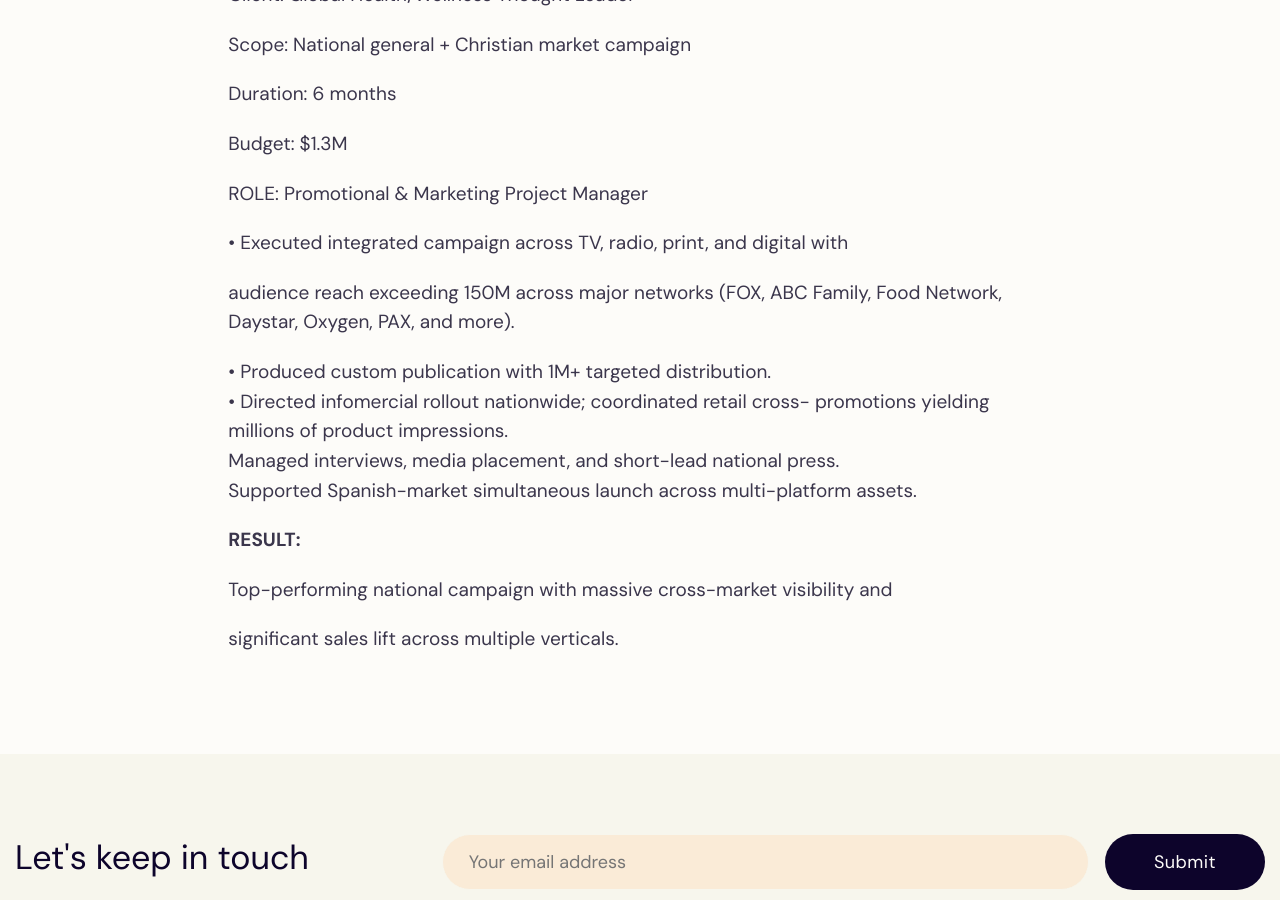
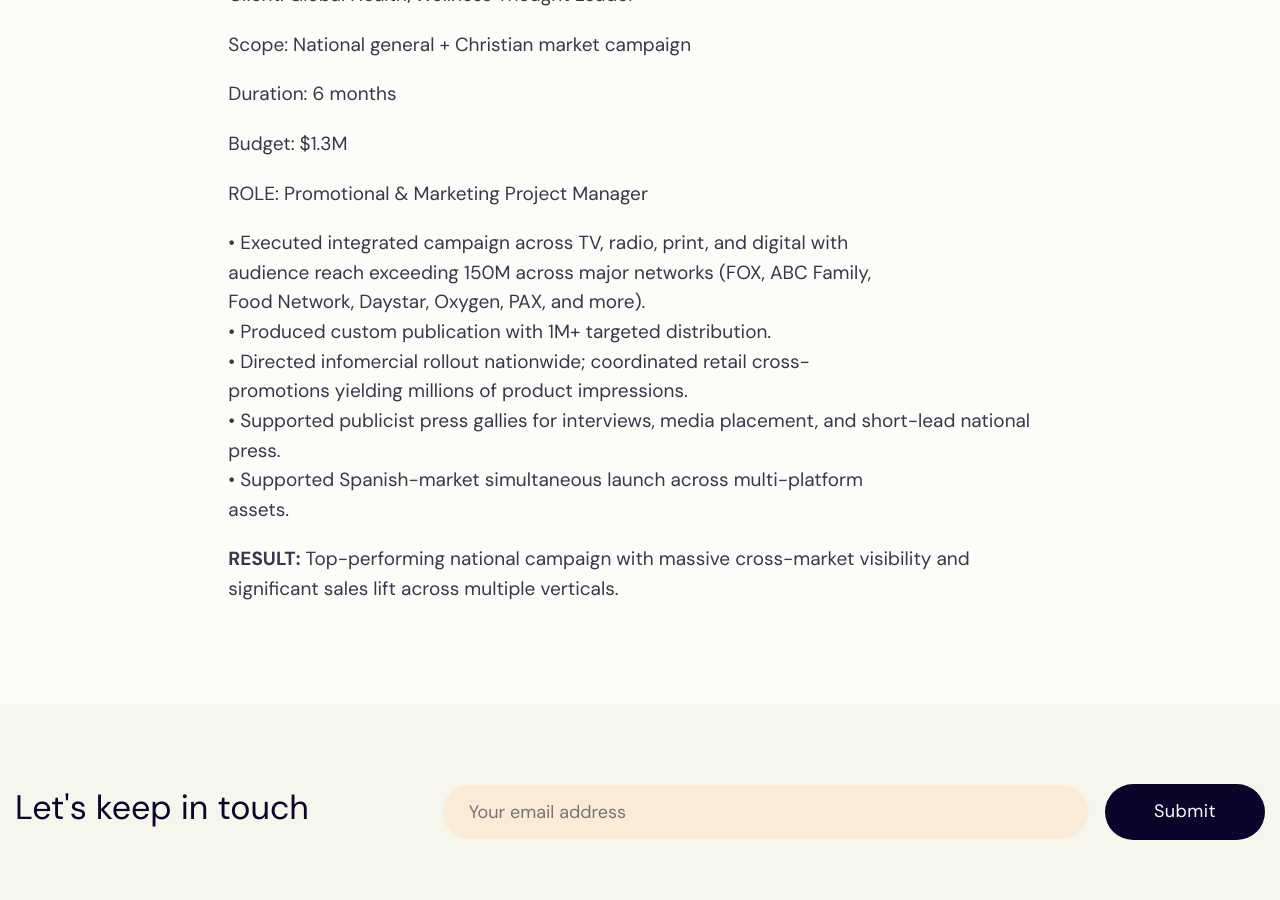
Before and after one commit to tglivebold/portfolio, a Jekyll site: the page built from collections/_projects/2025-12-11-cross-platform-campaign-150m-audience-reach.md, in a window 1280 px wide and 900 px high, scrolled down 498 px. Built offline with Jekyll 4.4.1, drawn with Linux system fonts in a browser that asks for light colours.

Commit message:
Update collections/_projects/2025-12-11-cross-platform-campaign-150m-audience-reach.md (via Pages CMS)

```diff
--- a/collections/_projects/2025-12-11-cross-platform-campaign-150m-audience-reach.md
+++ b/collections/_projects/2025-12-11-cross-platform-campaign-150m-audience-reach.md
@@ -13,16 +13,13 @@ Budget: $1.3M
 ROLE: Promotional & Marketing Project Manager
 
 • Executed integrated campaign across TV, radio, print, and digital with
+audience reach exceeding 150M across major networks (FOX, ABC Family,
+Food Network, Daystar, Oxygen, PAX, and more).
+• Produced custom publication with 1M+ targeted distribution.
+• Directed infomercial rollout nationwide; coordinated retail cross-
+promotions yielding millions of product impressions.
+• Supported publicist press gallies for interviews, media placement, and short-lead national press.
+• Supported Spanish-market simultaneous launch across multi-platform
+assets.
 
-audience reach exceeding 150M across major networks (FOX, ABC Family, Food Network, Daystar, Oxygen, PAX, and more).
-
-• Produced custom publication with 1M+ targeted distribution.
-• Directed infomercial rollout nationwide; coordinated retail cross- promotions yielding millions of product impressions.
-Managed interviews, media placement, and short-lead national press.
-Supported Spanish-market simultaneous launch across multi-platform assets.
-
-**RESULT:**
-
-Top-performing national campaign with massive cross-market visibility and
-
-significant sales lift across multiple verticals.
+**RESULT:** Top-performing national campaign with massive cross-market visibility and significant sales lift across multiple verticals.
```
